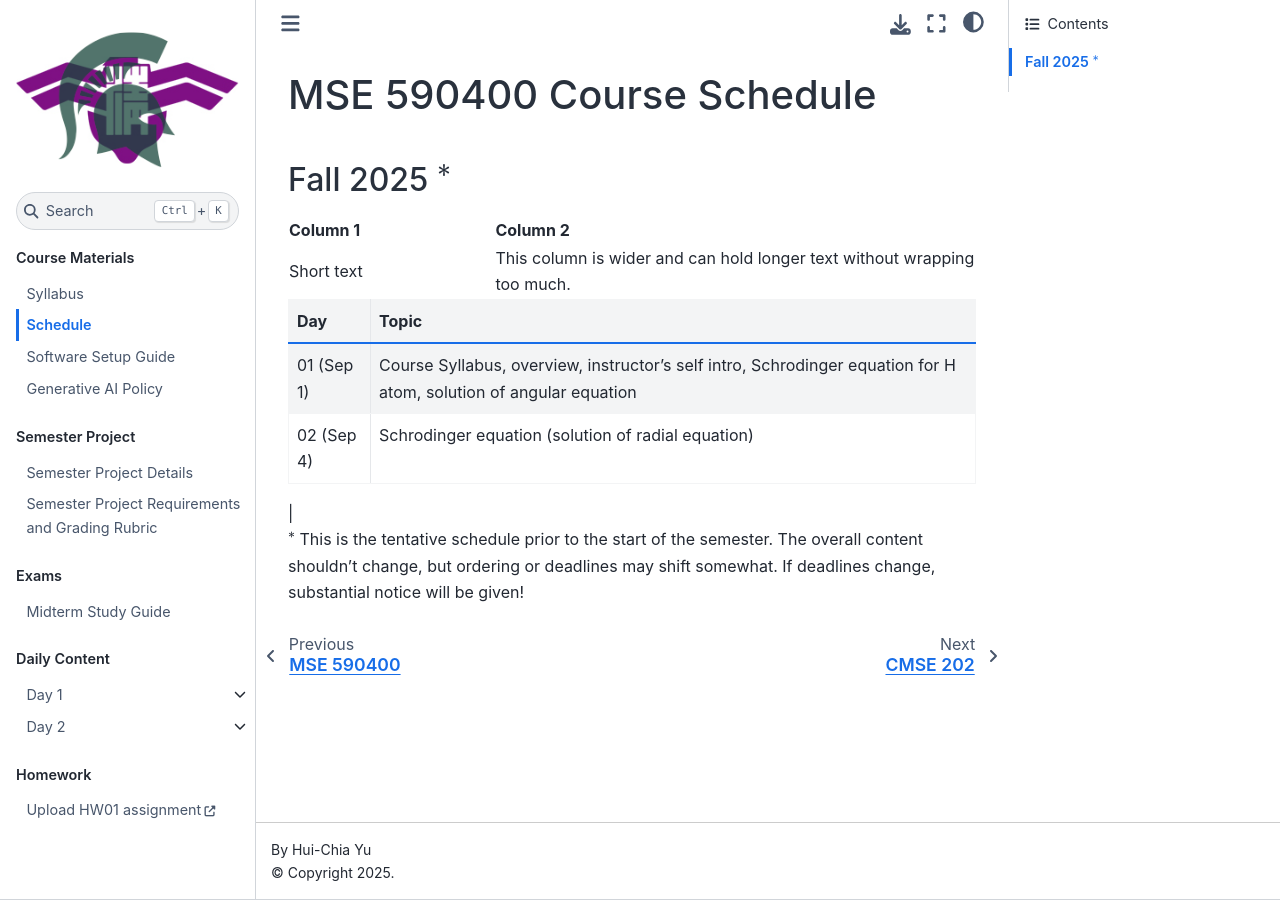
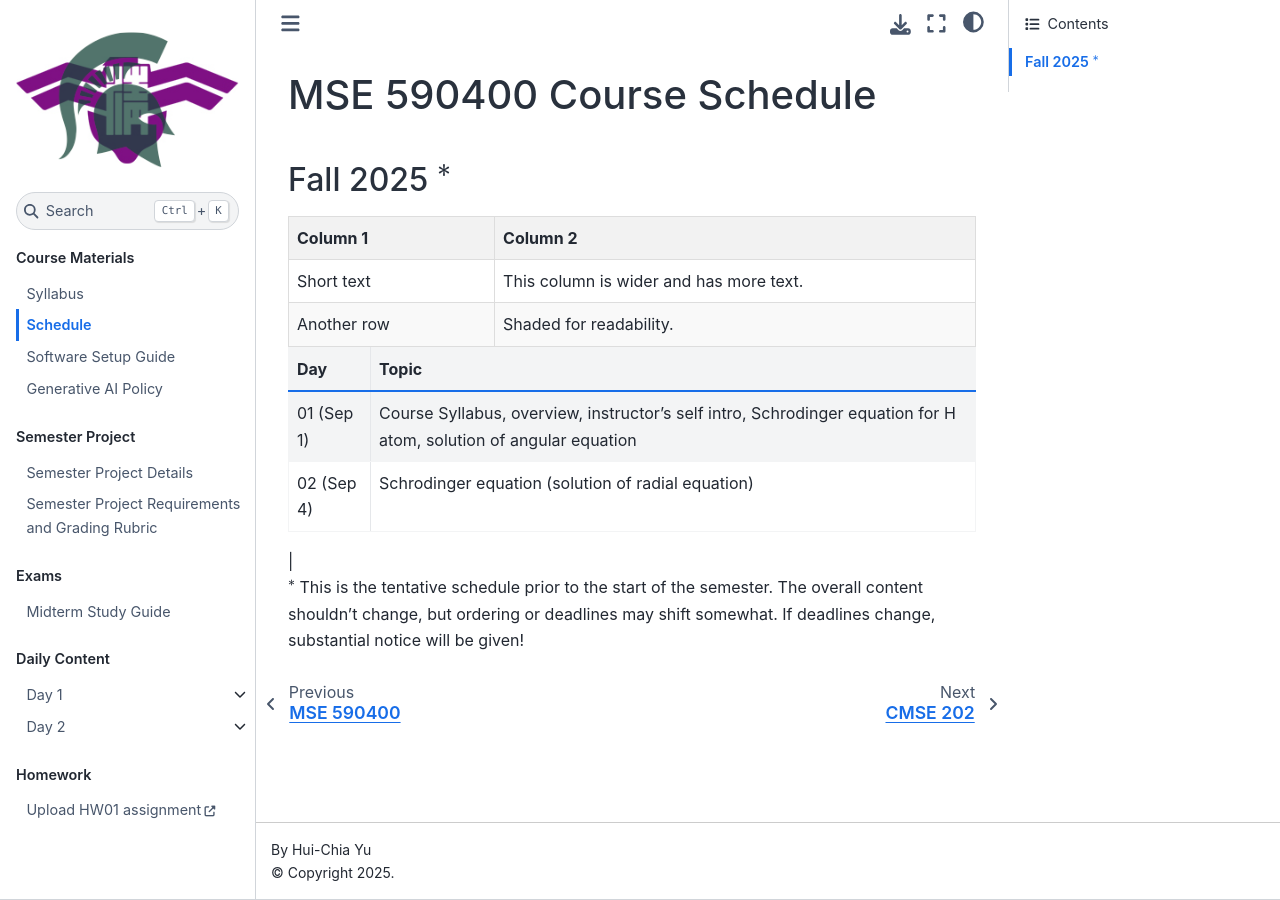
Before and after one commit to huichiayu/nth_mse.github.io, a Jupyter Book: the page built from course_materials/MSE590400_Calendar.md, in a window 1280 px wide. Built offline with Jupyter Book 1.0.4 settings and Sphinx 7.4.7 and the Sphinx Book theme 1.1.4, drawn with Linux system fonts in a browser that asks for light colours; pages that are not in the unit, such as notebooks, are missing from menus.

Commit message:
test html in md

```diff
--- a/course_materials/MSE590400_Calendar.md
+++ b/course_materials/MSE590400_Calendar.md
@@ -3,20 +3,25 @@
 ## Fall 2025 $^*$
 
 
-<table>
+<table style="border-collapse: collapse; width: 100%;">
   <colgroup>
     <col style="width:30%">
     <col style="width:70%">
   </colgroup>
-  <tr>
-    <th>Column 1</th>
-    <th>Column 2</th>
+  <tr style="background-color: #f2f2f2;">
+    <th style="border: 1px solid #ddd; padding: 8px;">Column 1</th>
+    <th style="border: 1px solid #ddd; padding: 8px;">Column 2</th>
   </tr>
   <tr>
-    <td>Short text</td>
-    <td>This column is wider and can hold longer text without wrapping too much.</td>
+    <td style="border: 1px solid #ddd; padding: 8px;">Short text</td>
+    <td style="border: 1px solid #ddd; padding: 8px;">This column is wider and has more text.</td>
+  </tr>
+  <tr style="background-color: #f9f9f9;">
+    <td style="border: 1px solid #ddd; padding: 8px;">Another row</td>
+    <td style="border: 1px solid #ddd; padding: 8px;">Shaded for readability.</td>
   </tr>
 </table>
+
 
 
 | Day | Topic |
```
